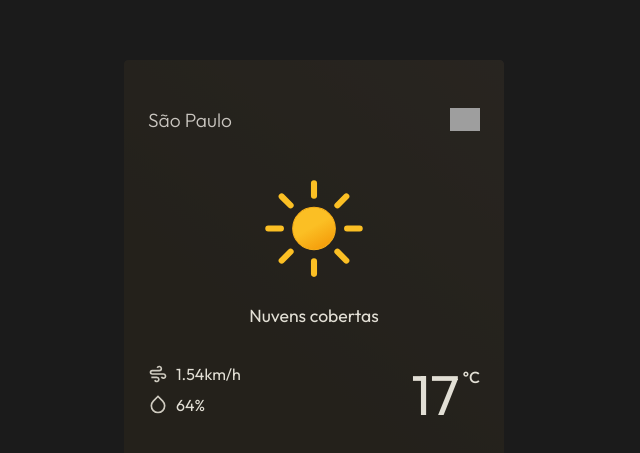
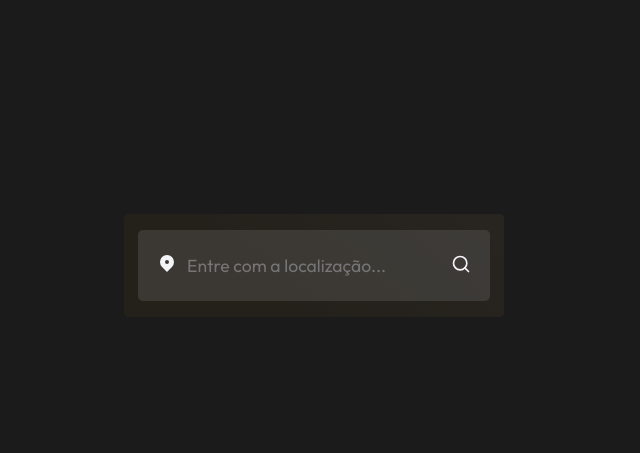
Before and after one commit to joaosouza7/weather-app, a React (Vite) app: page / in a window 1280 px wide. Shown: the part 135-588 px from the top of the page, without its empty margins (326-966 px from the left). Built offline with nearby package versions, Linux system fonts and the light colour scheme; grey boxes are pictures that could not be loaded.

Commit message:
:sparkles: Structure configuration

```diff
--- a/src/App.tsx
+++ b/src/App.tsx
@@ -1,16 +1,25 @@
+import { useContext } from "react";
+
+import Main from "./components/Main";
 import Card from "./components/Card";
-import Main from "./components/Main";
+import Input from "./components/Input";
 import Weather from "./components/Weather";
+import NotFound from "./components/NotFound";
+
+import { WeatherContext } from "./contexts/WeatherContext";
 
 function App() {
+
+  const { erro, weather } = useContext(WeatherContext);
+
   return (
-    <div>
-      <Main>
-        <Card>
-          <Weather/>
-        </Card>
-      </Main>
-    </div>
+    <Main>
+      <Card>
+        <Input />
+        { erro && <NotFound /> }
+        { Object.keys(weather).length !== 0 && <Weather /> }
+      </Card>
+    </Main>
   );
 }
 
```
